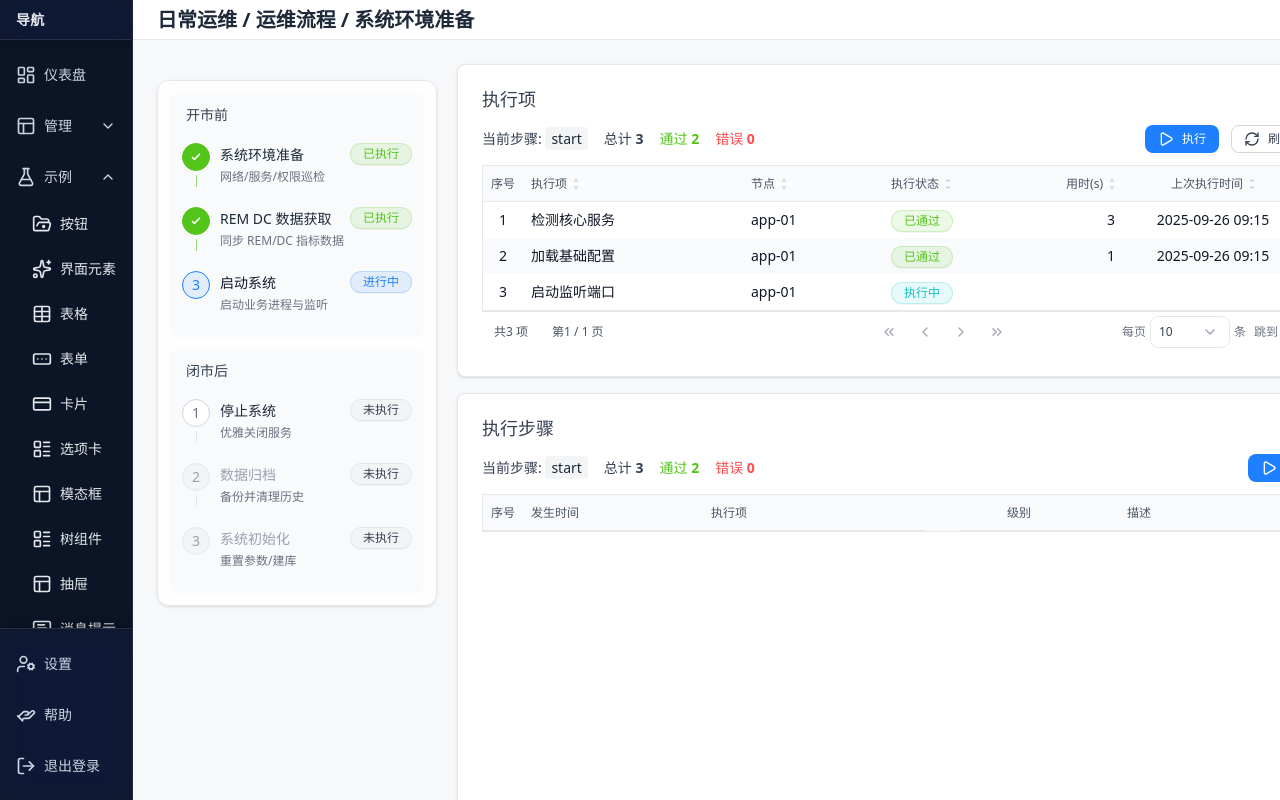
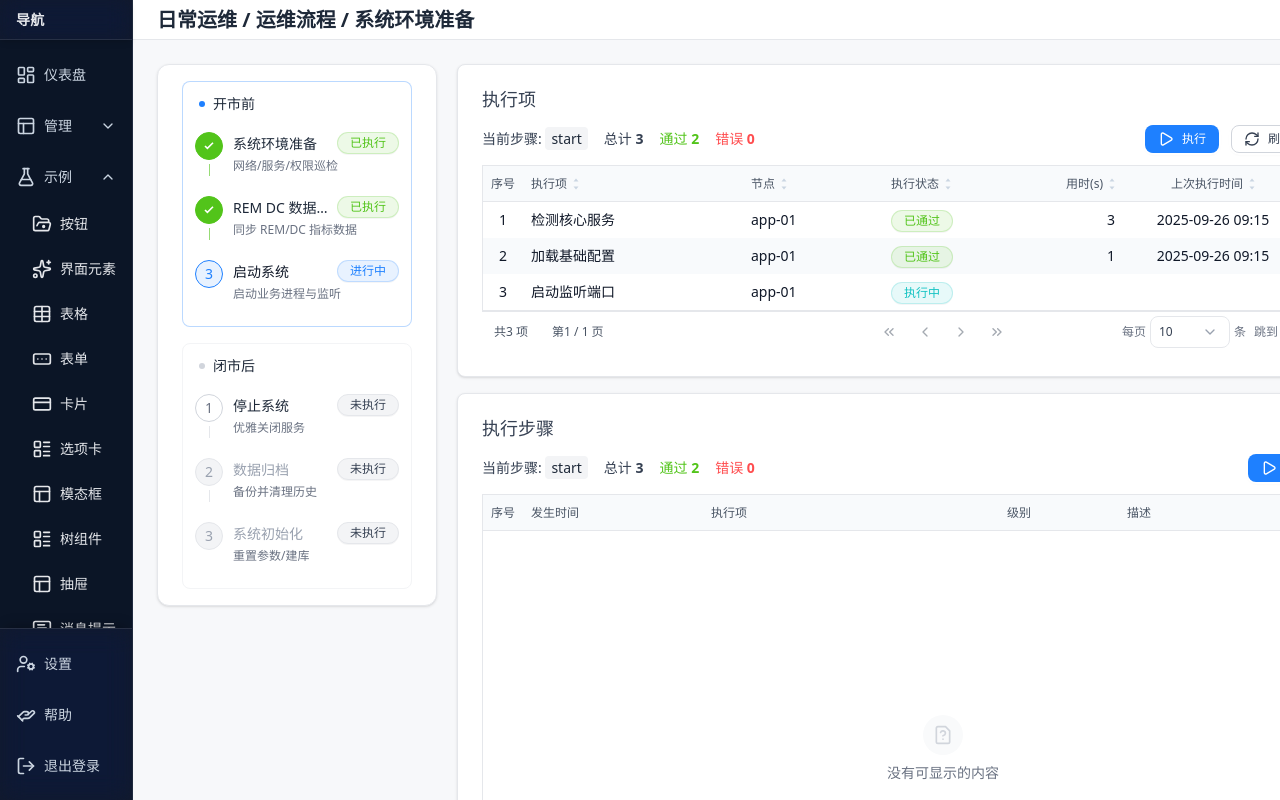
Before and after one commit to zhoumingxuan/sass-ui, a Next.js app: page /demo/runbook in a window 1280 px wide. Shown: the top 800 px of the page. Built offline with nearby package versions, Linux system fonts and the light colour scheme.

Commit message:
运维流程界面修改

```diff
--- a/src/app/demo/runbook/page.tsx
+++ b/src/app/demo/runbook/page.tsx
@@ -55,8 +55,8 @@ export default function RunbookDemo() {
       ],
     },
   ];
-
-  const [active, setActive] = useState('start');
+  // 默认从“开市前/启动系统”开始，可按需手动切换
+  const [active, setActive] = useState<string>('start');
   const [page, setPage] = useState(1);
   const [pageSize, setPageSize] = useState(10);
   const [serverMode, setServerMode] = useState(false);
@@ -137,12 +137,12 @@ export default function RunbookDemo() {
       footerItems={footerItems}
       header={<div className="text-xl font-semibold text-gray-800">日常运维 / 运维流程 / 系统环境准备</div>}
     >
-      <div className="grid grid-cols-[280px_1fr] gap-5">
+      <div className="grid grid-cols-[280px_1fr] gap-5 items-start">
         <StepsPanel
           groups={groups}
           activeKey={active}
           onChange={(k) => setActive(String(k))}
-          className="sticky top-4 h-fit"
+          className="sticky top-0 self-start h-fit"
         />
 
         <div className="space-y-4">
@@ -176,7 +176,7 @@ export default function RunbookDemo() {
           </Card>
 
           <Card title="执行步骤" className='h-[600px]'>
-            <div className="flex items-center justify-between mb-3">
+            <div className="flex items-center justify-between mb-3 shrink-0">
               {StatsBar}
               <div className="flex items-center gap-2">
                 <Button icon={<Play className="h-4 w-4" />} size="small">执行</Button>
@@ -192,7 +192,7 @@ export default function RunbookDemo() {
               ]}
               data={[]}
               page={1}
-              className={"h-full"}
+              className="flex-1 min-h-0"
               pageSize={10}
               onPageChange={() => {}}
               showIndex
--- a/src/components/Card.tsx
+++ b/src/components/Card.tsx
@@ -18,10 +18,12 @@ export default function Card({
   return (
     <div
       className={`rounded-lg border border-gray-200 bg-white shadow-sm transition-shadow hover:shadow-md focus-within:shadow-md ${className}`}
+      /* 让包含内容的卡片在指定高度下能自适应伸展 */
+      style={{ display: 'flex', flexDirection: 'column', minHeight: 0 }}
     >
       {title ? (
         <>
-          <div className="flex justify-between items-center px-6 pt-5 pb-3">
+          <div className="flex justify-between items-center px-6 pt-5 pb-3 shrink-0">
             <div className="text-gray-700 font-medium text-lg">{title}</div>
             {closable && (
               <button
@@ -33,10 +35,10 @@ export default function Card({
               </button>
             )}
           </div>
-          <div className="px-6 pb-6">{children}</div>
+          <div className="px-6 pb-6 flex-1 min-h-0 flex flex-col">{children}</div>
         </>
       ) : (
-        <div className="p-4 md:p-6">{children}</div>
+        <div className="p-4 md:p-6 flex-1 min-h-0 flex flex-col">{children}</div>
       )}
     </div>
   );
--- a/src/components/Steps.tsx
+++ b/src/components/Steps.tsx
@@ -56,7 +56,16 @@ export default function Steps({
         const clickable = typeof onChange === 'function' && status !== 'disabled';
         const isLast = idx === items.length - 1;
         return (
-          <div key={item.key} className={[isVertical ? 'flex' : 'inline-flex items-center', gap, padding].join(' ')}>
+          <div
+            key={item.key}
+            className={[
+              isVertical ? 'flex' : 'inline-flex items-center',
+              gap,
+              padding,
+              // 轻量行态效果：更现代的交互反馈
+              clickable ? 'group rounded-md -mx-1 px-1 transition-colors hover:bg-gray-50/80' : '',
+            ].join(' ')}
+          >
             <div className="relative flex flex-col items-center">
               <button
                 type="button"
--- a/src/components/StepsPanel.tsx
+++ b/src/components/StepsPanel.tsx
@@ -19,16 +19,32 @@ type Props = {
 // 仅做分组与标题样式包装，保持与业务逻辑解耦
 export default function StepsPanel({ groups, activeKey, onChange, className = '' }: Props) {
   return (
-    <div className={[
-      'rounded-xl bg-white/80 shadow-sm border border-gray-200 p-3 space-y-3',
-      className,
-    ].join(' ')}>
-      {groups.map((g) => (
-        <section key={g.key} className="rounded-lg bg-gray-50 p-3">
-          <div className="mb-2 text-gray-700 font-medium text-sm px-1">{g.title}</div>
-          <Steps items={g.items} activeKey={activeKey} onChange={onChange} />
-        </section>
-      ))}
+    <div
+      className={[
+        // 卡片化外观，与右侧 Card 视觉统一
+        'rounded-xl bg-white shadow-sm border border-gray-200 py-4 px-6 space-y-4',
+        className,
+      ].join(' ')}
+    >
+      {groups.map((g) => {
+        const isActive = g.items?.some((it) => it.key === activeKey);
+        return (
+          <section
+            key={g.key}
+            className={[
+              'rounded-lg border p-3 transition-colors',
+              'bg-white',
+              isActive ? 'border-primary/30 bg-primary/5' : 'border-gray-100 hover:bg-gray-50/60',
+            ].join(' ')}
+          >
+            <div className="mb-2 text-gray-800 font-medium text-sm px-1 flex items-center gap-2">
+              <span className={['inline-block h-1.5 w-1.5 rounded-full', isActive ? 'bg-primary' : 'bg-gray-300'].join(' ')} />
+              <span className="truncate">{g.title}</span>
+            </div>
+            <Steps items={g.items} activeKey={activeKey} onChange={onChange} />
+          </section>
+        );
+      })}
     </div>
   );
 }
```
